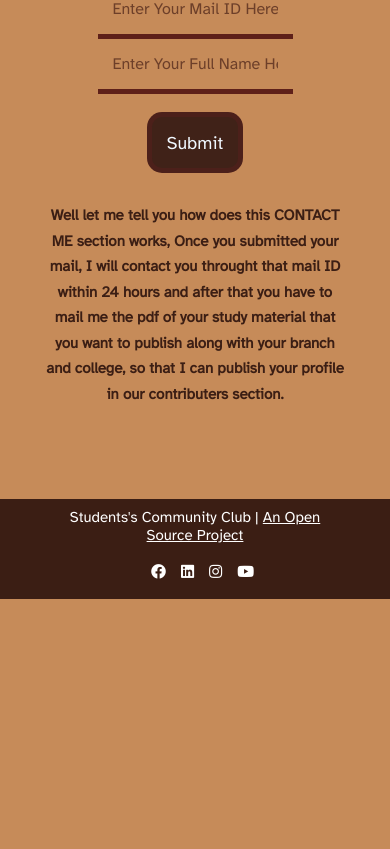
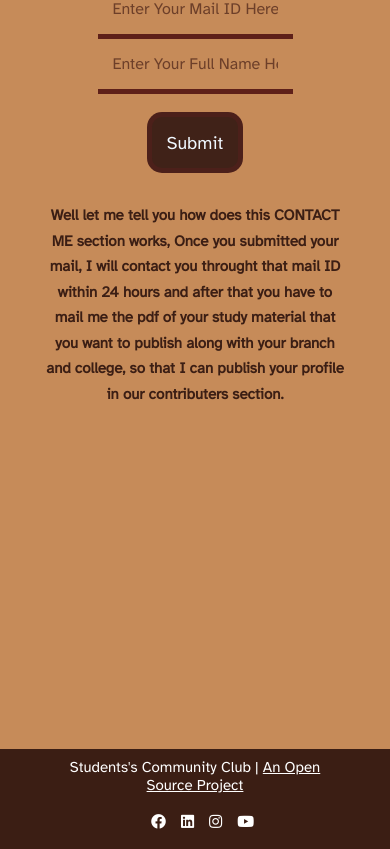
Before and after one commit to tier3guy/Student-Community-Club, a React (Create React App) app: page / in a window 390 px wide. Shown: the part 2353-3202 px from the top of the page. Before the commit the page ends 2952 px from the top, so only its background shows below. Built offline with nearby package versions, Linux system fonts and the light colour scheme.

Commit message:
keyboard problem

```diff
--- a/src/index.css
+++ b/src/index.css
@@ -601,7 +601,7 @@ body{
   }
 
   .Footer{
-    margin-top: 10em;
+    margin-top: 35em;
   }
 
   .himg{
@@ -613,7 +613,7 @@ body{
 @media only screen and (max-width: 340px){
 
   .Footer{
-    margin-top: 20em;
+    margin-top: 35em;
   }
 
 }
```
